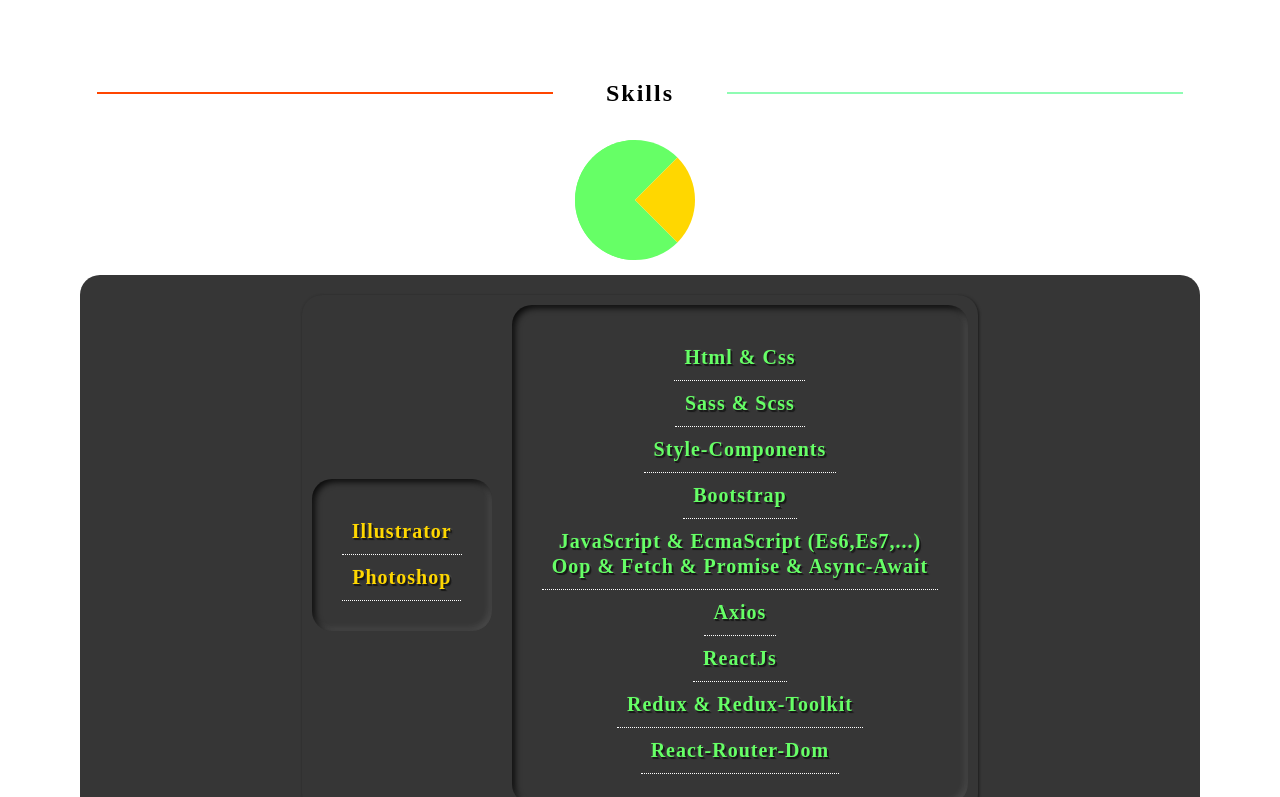
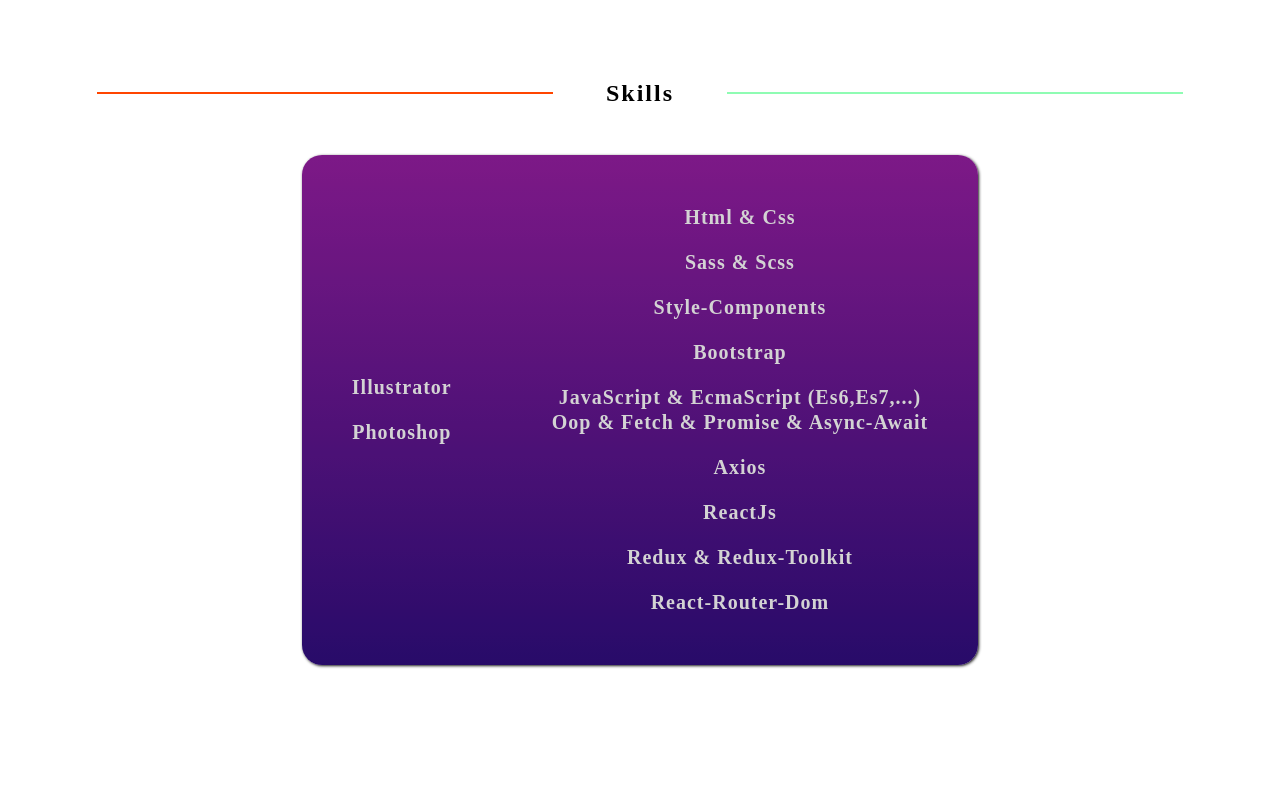
Before and after one commit to Mahdi-Falahati/my-websitte, a React (Create React App) app: page / in a window 1280 px wide. Shown: the part 1560-2357 px from the top of the page. Built offline with nearby package versions, Linux system fonts and the light colour scheme.

Commit message:
change theme skill component

```diff
--- a/src/Components/Skills.jsx
+++ b/src/Components/Skills.jsx
@@ -8,12 +8,6 @@
                 <span>Skills</span>
                 <span></span>
             </div>
-            <section className={styles.calculate}>
-                <main>
-                    <div className={styles.code}></div>
-                    <div className={styles.art}></div>
-                </main>
-            </section>
             <div className={styles.wrap}>
                 <section className={styles.skills_content}>
                     <ul className={styles.artSkills}>
--- a/src/Components/Skills.module.css
+++ b/src/Components/Skills.module.css
@@ -8,7 +8,6 @@
     align-items: flex-start;
     flex-direction: row;
     flex-wrap: nowrap;
-    background: #363636;
     padding: 20px 0px;
     border-radius: 20px;
     margin: 0px 10px;
@@ -42,44 +41,6 @@
     flex-shrink: 2;
 }
 
-.calculate{
-    margin-top: 140px;
-    position: relative;
-    bottom: 135px;
-    left: -65px;
-    display: flex;
-    justify-content: center;
-    align-items: center;
-}
-
-.code {
-    position: absolute;
-    width: 0px;
-    height: 0px;
-    border-right: 60px solid transparent;
-    border-top: 60px solid #66ff66;
-    border-left: 60px solid #66ff66;
-    border-bottom: 60px solid #66ff66;
-    border-top-left-radius: 60px;
-    border-top-right-radius: 60px;
-    border-bottom-left-radius: 60px;
-    border-bottom-right-radius: 60px;
-}
-
-.art{
-    position: absolute;
-    width: 0px;
-    height: 0px;
-    border-right: 60px solid #ffd700;
-    border-top: 60px solid transparent;
-    border-left: 60px solid transparent;
-    border-bottom: 60px solid transparent;
-    border-top-left-radius: 60px;
-    border-top-right-radius: 60px;
-    border-bottom-left-radius: 60px;
-    border-bottom-right-radius: 60px;
-}
-
 .skills_content {
     display: flex;
     justify-content: center;
@@ -88,8 +49,27 @@
     border-radius: 20px;
     box-shadow: 1px 1px 3px #1a1a1a;
     margin: 0px 10px;
+    position: relative;
+    background: #483d8b;
+    background: -moz-linear-gradient(0deg, rgba(48, 13, 127, 1) 0%, rgba(151, 30, 163, 1) 100%);
+    background: -webkit-linear-gradient(0deg, rgba(48, 13, 127, 1) 0%, rgba(151, 30, 163, 1) 100%);
+    background: -o-linear-gradient(0deg, rgba(48, 13, 127, 1) 0%, rgba(151, 30, 163, 1) 100%);
+    background: -ms-linear-gradient(0deg, rgba(48, 13, 127, 1) 0%, rgba(151, 30, 163, 1) 100%);
+    background: linear-gradient(0deg, rgba(48, 13, 127, 1) 0%, rgba(151, 30, 163, 1) 100%);
 }
 
+.skills_content::after {
+    content: "";
+    border-radius: 20px;
+    position: absolute;
+    left: 0%;
+    top: 0%;
+    right: 0%;
+    bottom: 0%;
+    background: #0000002c;
+}
+
+.codeSkills,
 .artSkills {
     margin: 10px;
     display: flex;
@@ -98,11 +78,12 @@
     align-items: center;
     padding: 30px;
     border-radius: 20px;
-    background: #363636;
-    box-shadow: inset -3px -3px 6px #ffffff1a, inset 3px 3px 6px #000000cc;
 }
 
-.artSkills li {
+
+.artSkills li,
+.codeSkills li {
+    color: #ffff;
     text-align: center;
     padding: 10px;
     line-height: 25px;
@@ -110,36 +91,6 @@
     font-weight: bold;
     letter-spacing: 1px;
     text-transform: capitalize;
-    color: #ffd700;
-    border-bottom: 1px dotted #fff;
-    text-shadow: 1px 1px 0px #1a1a1a, 1px 2px 1px #1a1a1a, 2px 2px 1px #1a1a1a,
-        1px 1px 2px #ffffff80;
-}
-
-.codeSkills {
-    margin: 10px;
-    display: flex;
-    flex-direction: column;
-    justify-content: space-around;
-    align-items: center;
-    padding: 30px;
-    border-radius: 20px;
-    background: #363636;
-    box-shadow: inset -3px -3px 6px #ffffff1a, inset 3px 3px 6px #000000cc;
-}
-
-.codeSkills li {
-    text-align: center;
-    padding: 10px;
-    line-height: 25px;
-    font-size: 20px;
-    font-weight: bold;
-    letter-spacing: 1px;
-    text-transform: capitalize;
-    color: #66ff66;
-    border-bottom: 1px dotted #fff;
-    text-shadow: 1px 1px 0px #1a1a1a, 1px 2px 1px #1a1a1a, 2px 2px 1px #1a1a1a,
-        1px 1px 2px #ffffff80;
 }
 
 @media only screen and (max-width:1200px) {
```
